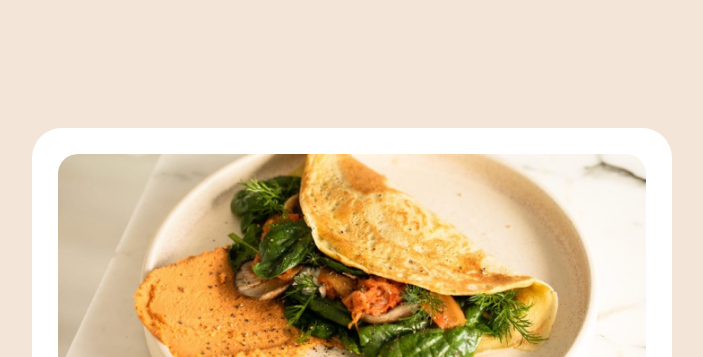
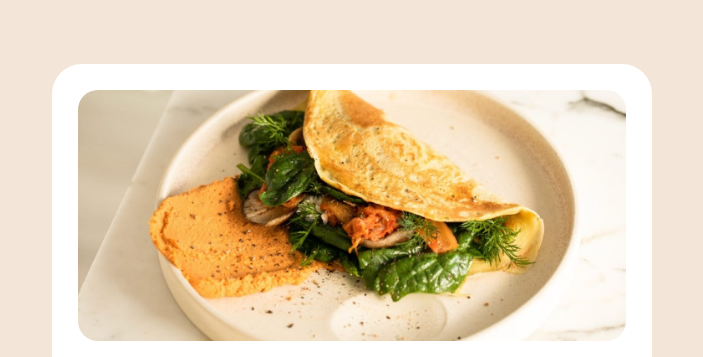
Before and after one commit to nsokolovac/Challenge-4---Recipe-page-main, a plain HTML site: page index.html in a window 1280 px wide. Shown: the top 357 px of the page, without its empty margins (288-991 px from the left). Drawn offline with Linux system fonts and the light colour scheme.

Commit message:
Zadnji valjda

```diff
--- a/styles.css
+++ b/styles.css
@@ -30,13 +30,12 @@ body {
 	flex-direction: column;
 	justify-content: flex-start;
 	align-items: center;
-	margin: 10% auto;
+	margin: 5% auto;
 }
 
 .recipe {
-	/*width: 90%;
-	max-width: 600px;*/
-	width: 50%;
+	width: 90%;
+	max-width: 600px;
 	/*height: 80%;*/
 	background-color: var(--white);
 	border-radius: 30px;
```
